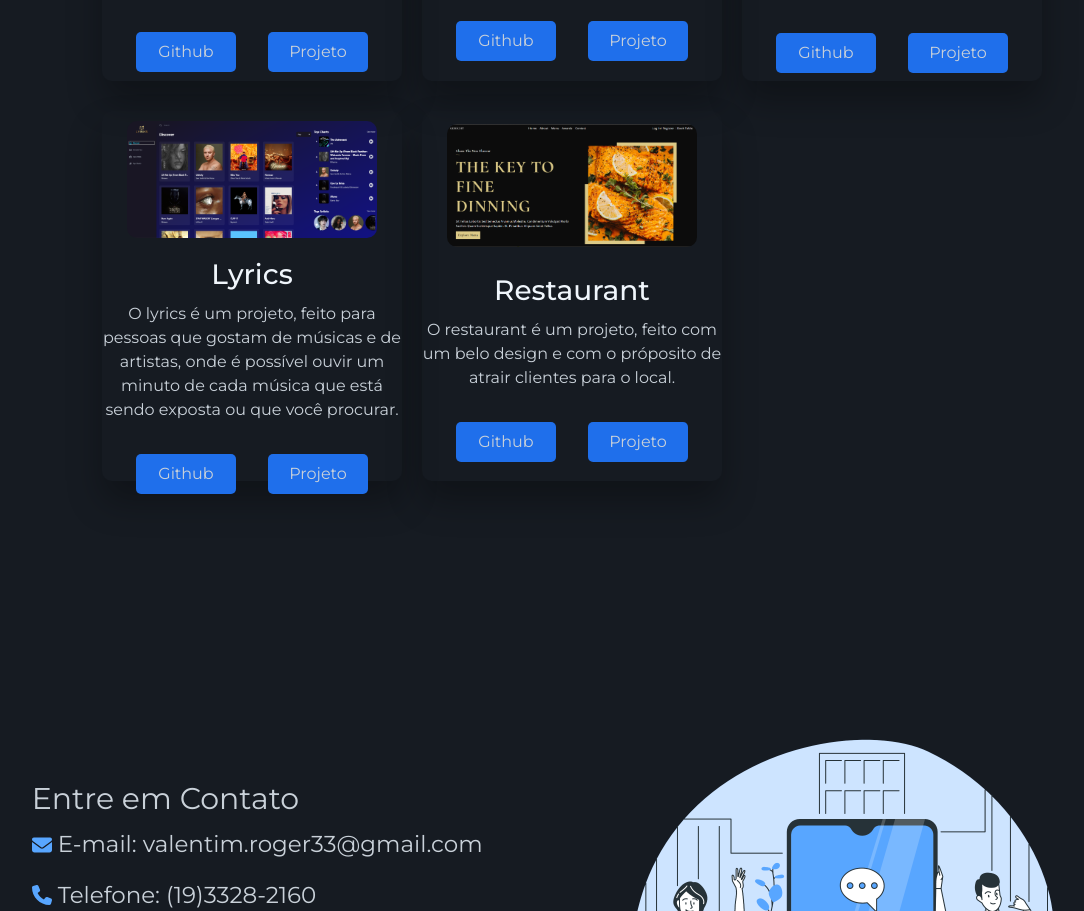
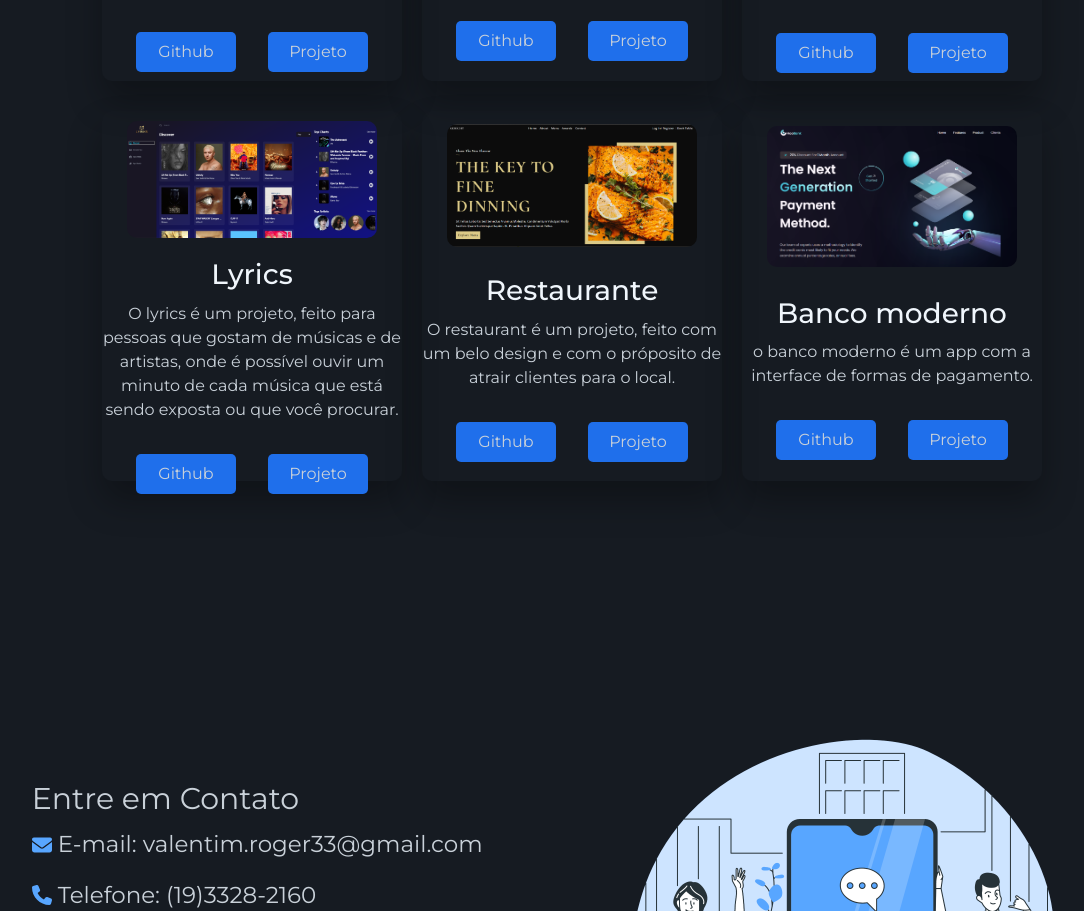
Before and after one commit to rogervalentim/portf-lio, a React (Create React App) app: page / in a window 1280 px wide. Shown: the part 2605-3516 px from the top of the page, without its empty margins (78-1162 px from the left). Built offline with nearby package versions, Linux system fonts and the light colour scheme; the HTML template or start-up script is replaced by a standard one.

Commit message:
adicionando mais um projeto e modificações gerais

```diff
--- a/src/container/Projetos/Projetos.css
+++ b/src/container/Projetos/Projetos.css
@@ -37,6 +37,7 @@
 .project:hover {
   box-shadow: 8px 8px 8px var(--primary-color);
 }
+
 .project img {
   width: 250px;
   margin-top: 10px;
--- a/src/container/Projetos/Projetos.jsx
+++ b/src/container/Projetos/Projetos.jsx
@@ -5,6 +5,7 @@ import WeatherApp from "../../assets/images/projetos/weather_app.png";
 import Ecommerce from "../../assets/images/projetos/ecommerce.png";
 import Lyrics from "../../assets/images/projetos/lyrics-app.png";
 import Restaurant from "../../assets/images/projetos/restaurant.png";
+import Bank from "../../assets/images/projetos/bank_modern.png";
 
 import ProjetoCard from "../../components/Projeto/ProjetoCard";
 
@@ -56,10 +57,19 @@ function Projetos() {
           <div className="project">
             <img src={Restaurant} alt="projeto restaurante" />
             <ProjetoCard
-              title="Restaurant"
+              title="Restaurante"
               description="O restaurant é um projeto, feito com um belo design e com o próposito de atrair clientes para o local."
               linkGithub="https://github.com/rogervalentim/restaurant-app"
               demo="https://restaurant-a83azib2d-rogervalentim.vercel.app/"
+            />
+          </div>
+          <div className="project">
+            <img src={Bank} alt="projeto banco" />
+            <ProjetoCard
+              title="Banco moderno"
+              description="o banco moderno é um app com a interface de formas de pagamento."
+              linkGithub="https://github.com/rogervalentim/bank_modern_app"
+              demo="https://bank-modern-f17xi1tbc-rogervalentim.vercel.app/"
             />
           </div>
         </div>
--- a/src/container/Tecnologias/Tecnologias.css
+++ b/src/container/Tecnologias/Tecnologias.css
@@ -82,12 +82,7 @@
 
 /* smartphone */
 @media screen and (max-width: 768px) {
-  .technologies-container {
-    margin-top: 200px;
-    margin-left: 10px;
-  }
-
-  .technologies-title {
+.technologies-title {
     display: flex;
     justify-content: center;
     color: #f0f6fc;
@@ -96,8 +91,8 @@
   }
 
   .technologies-cards {
-    display: flex;
-    flex-wrap: wrap;
+    display: grid;
+    grid-template-columns: auto auto;
   }
 
   .card-html,
@@ -109,10 +104,16 @@
   .card-bootstrap,
   .card-react {
     margin-top: 50px;
-    width: 300px;
+    width: 150px;
+    height: 150px;
+    margin-left: 5;
     align-items: center;
     border-radius: 10px;
     cursor: pointer;
+  }
+
+  .image-technologie {
+    width: 100px;
   }
 
   .name-technologie {
```
Also changed, not shown: src/assets/images/projetos/bank_modern.png (added), 1 other file (tests, documents, lock files or other folders).
